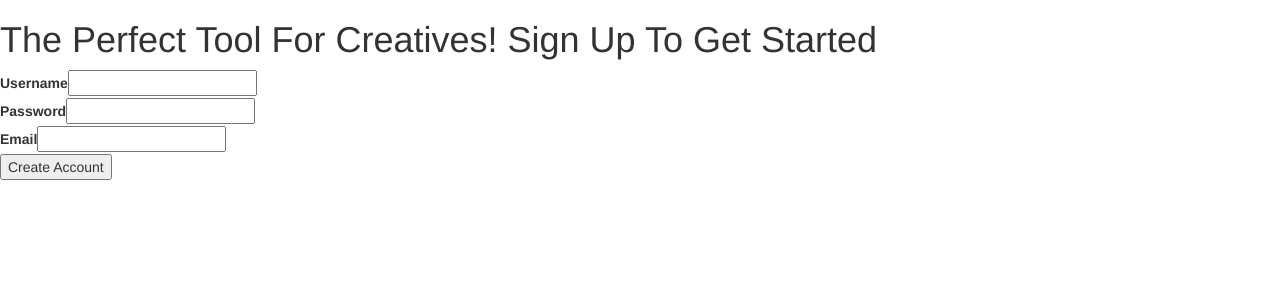
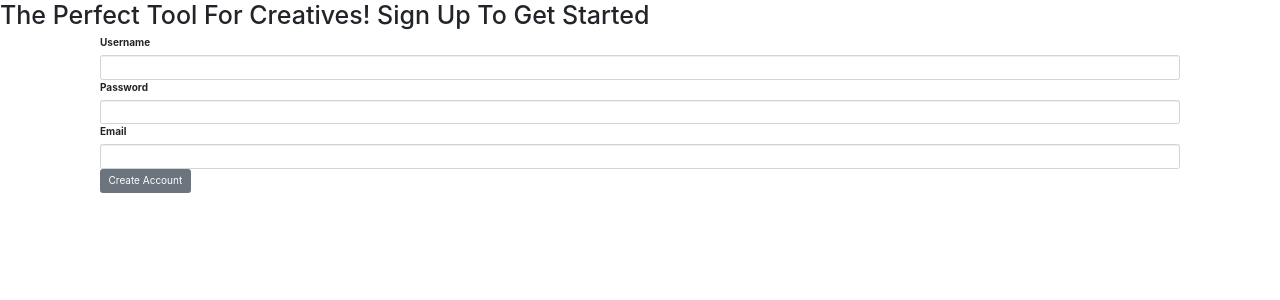
Before and after one commit to lorenkelley/project-three, a React (Create React App) app in the folder client/: page /sign-in in a window 1280 px wide. Shown: the top 300 px of the page. Built offline with nearby package versions, Linux system fonts and the light colour scheme.

Commit message:
added react-strap to form for component SignInForm

```diff
--- a/client/src/components/SignInForm.js
+++ b/client/src/components/SignInForm.js
@@ -1,7 +1,7 @@
 import React, { Component } from 'react';
 import axios from 'axios'
 // axios is a libray that allows you to make AJAX calls it connects the frontend to the backend
-
+import {Container, Col, FormGroup, Label, Input, Button} from 'reactstrap'
 
 class SignInForm extends Component {
     state = {
@@ -27,24 +27,28 @@ class SignInForm extends Component {
     }
     render() {
         return (
-            <div>
+            <Container>
                 <form onSubmit={this.submitButton}>
+                <Col>
+                <FormGroup>
                     <div>
-                        <label htmlFor="username"> Username</label>
-                        <input onChange={this.handleInput} value={this.state.username} type="text" name="username" />
+                        <Label htmlFor="username"> Username</Label>
+                        <Input onChange={this.handleInput} value={this.state.username} type="text" name="username" />
                     </div>
                     <div>
-                        <label htmlFor="password">Password</label>
-                        <input onChange={this.handleInput} value={this.state.password} type="text" name="password" />
+                        <Label htmlFor="password">Password</Label>
+                        <Input onChange={this.handleInput} value={this.state.password} type="text" name="password" />
                     </div>
                     <div>
-                        <label htmlFor="email">Email</label>
-                        <input onChange={this.handleInput} value={this.state.email} type="email" name="email" />
+                        <Label htmlFor="email">Email</Label>
+                        <Input onChange={this.handleInput} value={this.state.email} type="email" name="email" />
                     </div>
-                    <button type="submit">Create Account</button>
+                    <Button type="submit">Create Account</Button>
 
+                </FormGroup>
+                </Col>
                 </form>
-            </div>
+            </Container>
         );
     }
 }
--- a/client/src/index.js
+++ b/client/src/index.js
@@ -1,6 +1,6 @@
 import React from 'react';
 import ReactDOM from 'react-dom';
 import App from './App';
-
+import 'bootstrap/dist/css/bootstrap.min.css';
 
 ReactDOM.render(<App />, document.getElementById('root'));
--- a/package.json
+++ b/package.json
@@ -24,6 +24,7 @@
   },
   "homepage": "https://github.com/lorenkelley52/project-three#readme",
   "dependencies": {
+    "bootstrap": "^4.1.3",
     "concurrently": "^4.0.1",
     "dotenv": "^6.1.0",
     "express": "^4.16.4",
@@ -31,6 +32,7 @@
     "morgan": "^1.9.1",
     "react": "^16.6.3",
     "react-bootstrap": "^0.32.4",
-    "react-dom": "^16.6.3"
+    "react-dom": "^16.6.3",
+    "reactstrap": "^6.5.0"
   }
 }
```
Also changed, not shown: 1 other file (tests, documents, lock files or other folders).
